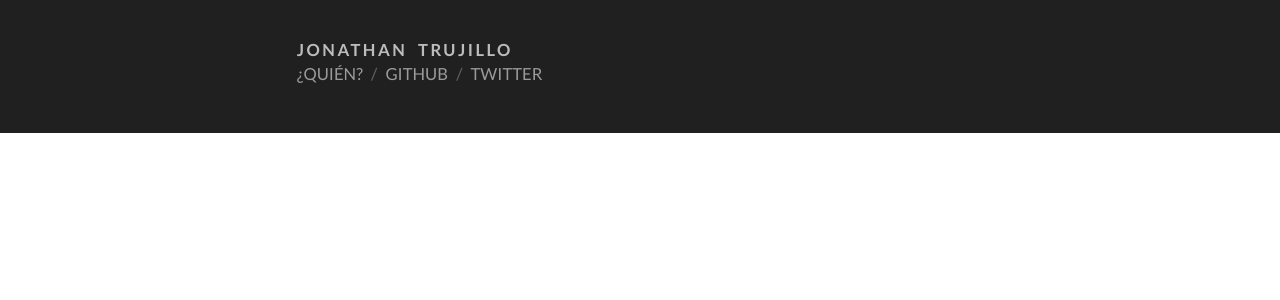
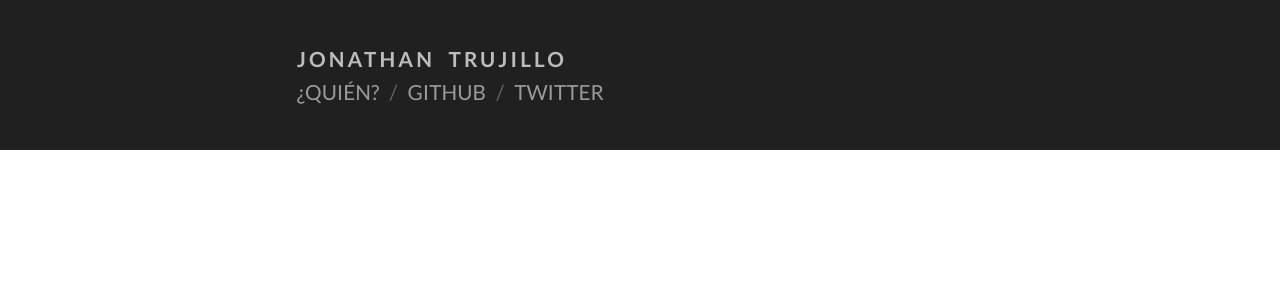
Before and after one commit to albertogg/jonotrujillo.github.io, a Jekyll site: the page built from index.html, in a window 1280 px wide. Shown: the top 300 px of the page. Built offline with Jekyll 4.4.1, drawn with Linux system fonts in a browser that asks for light colours; Markdown is read by kramdown in place of the engine named in the settings.

Commit message:
better font sizing

```diff
--- a/css/main.styl
+++ b/css/main.styl
@@ -51,7 +51,8 @@ strong
 	overflow auto
 
 	h1, nav
-		font-size .8em
+		font-size 1em
+		line-height 1.6em
 		text-transform uppercase
 
 	h1
--- a/css/styles.css
+++ b/css/styles.css
@@ -59,7 +59,7 @@ strong{color:#363636}
 .content{margin:2em auto;max-width:33em}
 #header,#content{padding-right:1em;padding-left:1em}
 #header{background:#202020;overflow:auto;}
-#header h1,#header nav{font-size:.8em;text-transform:uppercase}
+#header h1,#header nav{font-size:1em;line-height:1.6em;text-transform:uppercase}
 #header h1{color:rgba(255,255,255,0.7);letter-spacing:.15em;word-spacing:.3em}
 #header nav{color:rgba(255,255,255,0.55);}
 #header nav ul{margin-top:0;margin-bottom:0;padding-left:0;}
```
